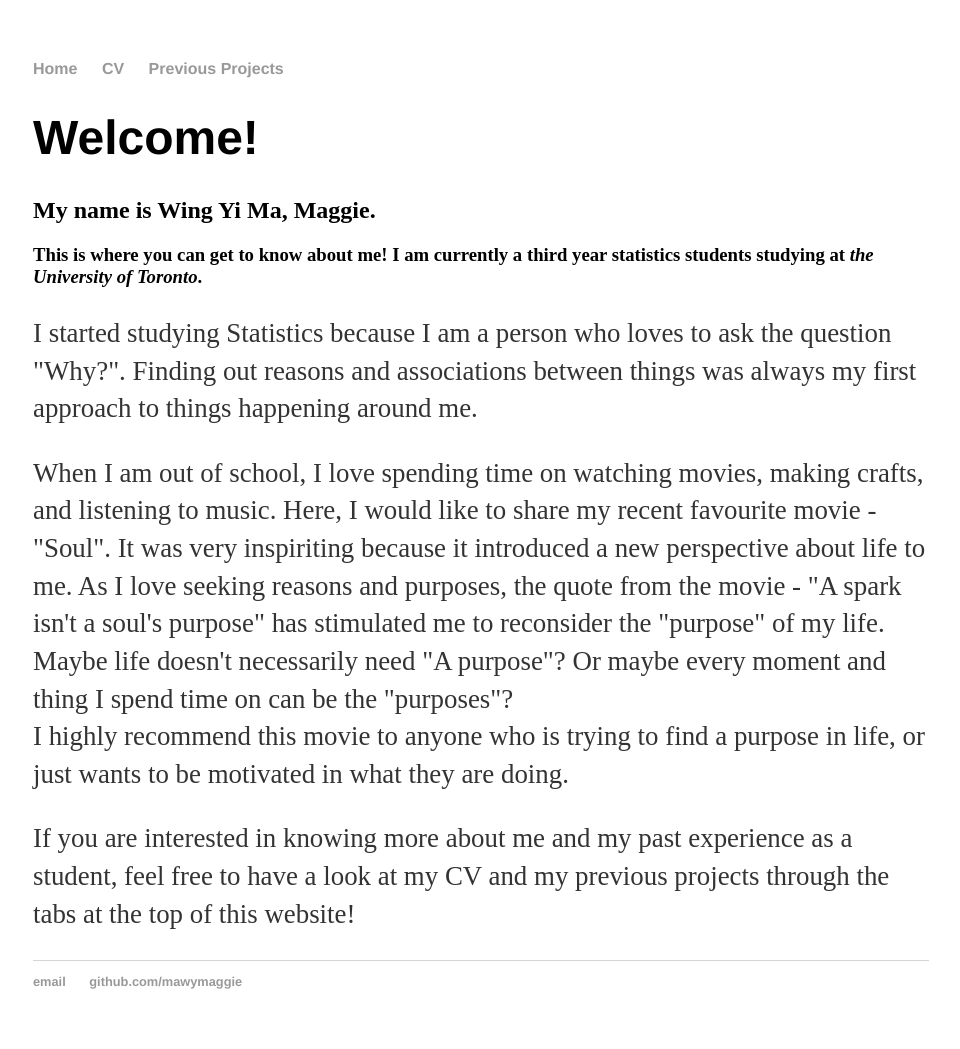
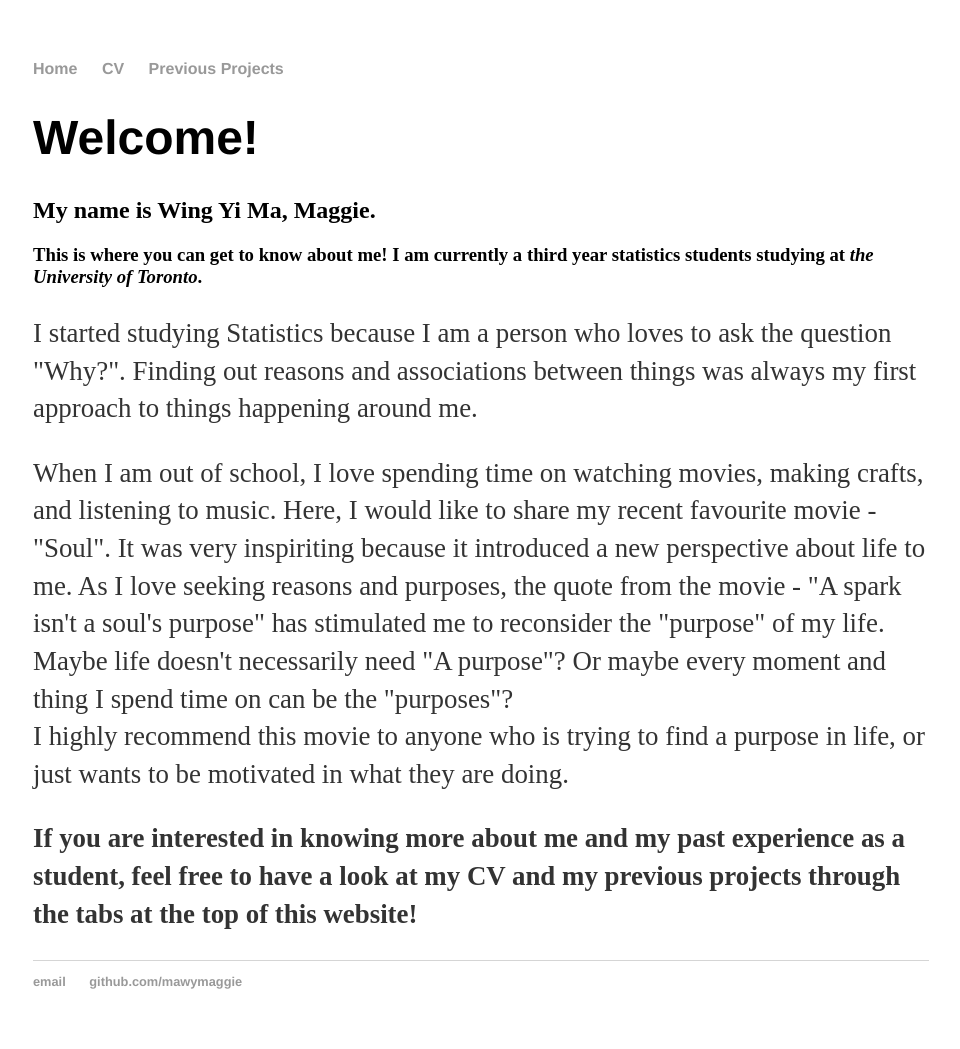
Before and after one commit to mawymaggie/mawymaggie.github.io, a Jekyll site: the page built from index.html, in a window 1280 px wide. Shown: the whole page, without its empty margins (159-1119 px from the left). Built offline with Jekyll 4.4.1, drawn with Linux system fonts in a browser that asks for light colours.

Commit message:
Update index.html

```diff
--- a/index.html
+++ b/index.html
@@ -14,6 +14,6 @@ title: Wing Yi Ma's personal website
 		As I love seeking reasons and purposes, the quote from the movie - "A spark isn't a soul's purpose" has stimulated me to reconsider the "purpose" of my life.
 		Maybe life doesn't necessarily need "A purpose"? Or maybe every moment and thing I spend time on can be the "purposes"?<br/>
 		I highly recommend this movie to anyone who is trying to find a purpose in life, or just wants to be motivated in what they are doing.</p>
-	<p style="font-size:2.1vw">If you are interested in knowing more about me and my past experience as a student, feel free to have a look at my CV and my previous projects through the tabs at the top of this website!</p>
+	<p style="font-size:2.1vw"><b>If you are interested in knowing more about me and my past experience as a student, feel free to have a look at my CV and my previous projects through the tabs at the top of this website!</b></p>
 
 </div><!-- /.blurb -->
```
